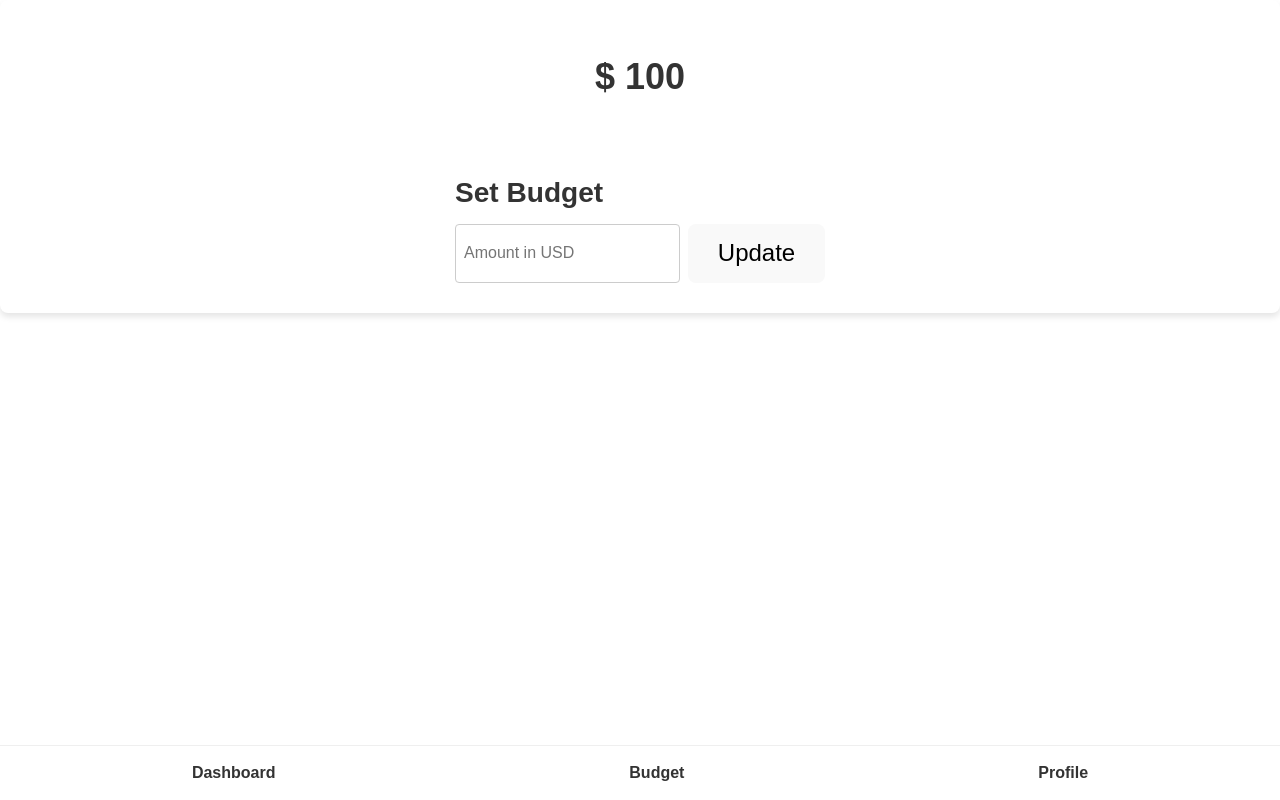
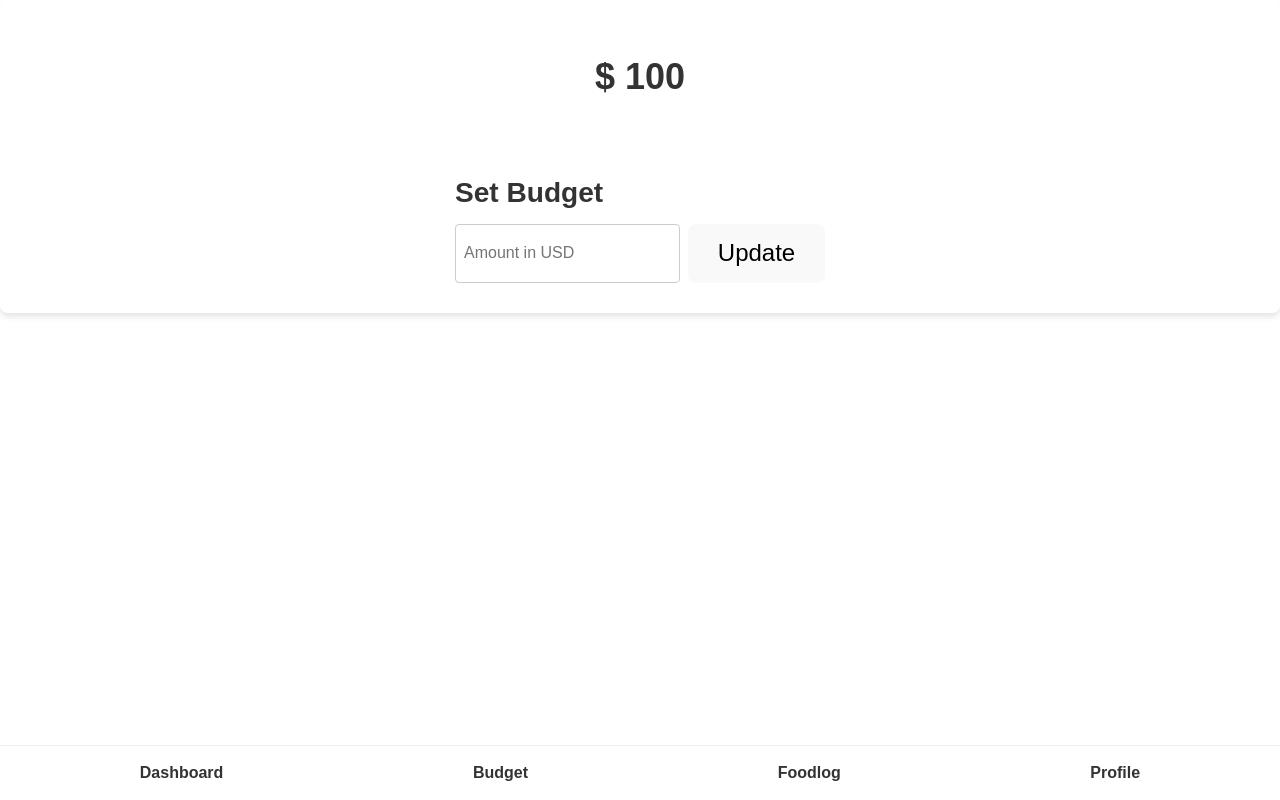
Before and after one commit to Tringuyen2007/Budget-Bites, a React (Vite) app: page /budget in a window 1280 px wide. Built offline with nearby package versions, Linux system fonts and the light colour scheme.

Commit message:
added foodlog

```diff
--- a/src/App.jsx
+++ b/src/App.jsx
@@ -3,6 +3,7 @@ import Dashboard from './pages/Dashboard';
 import Profile from './pages/Profile';
 import Navbar from './components/Navbar';
 import Budget from './pages/Budget';
+import FoodLog from './pages/Foodlog';
 
 function App() {
     return (
--- a/src/components/Navbar.jsx
+++ b/src/components/Navbar.jsx
@@ -5,6 +5,7 @@ function Navbar() {
         <nav className="bottom-nav">
             <Link to="/" className="nav-link">Dashboard</Link>
             <Link to="/Budget" className="nav-link">Budget</Link>
+            <Link to="/Foodlog" className="nav-link">Foodlog</Link>
             <Link to="/profile" className="nav-link">Profile</Link>
 
         </nav>
--- /dev/null
+++ b/src/pages/Foodlog.jsx
@@ -0,0 +1,10 @@
+function FoodLog() {
+    return (
+        <div className="food-log-container">
+            { }
+            { }
+            { }
+        </div>
+    );
+
+}
```
